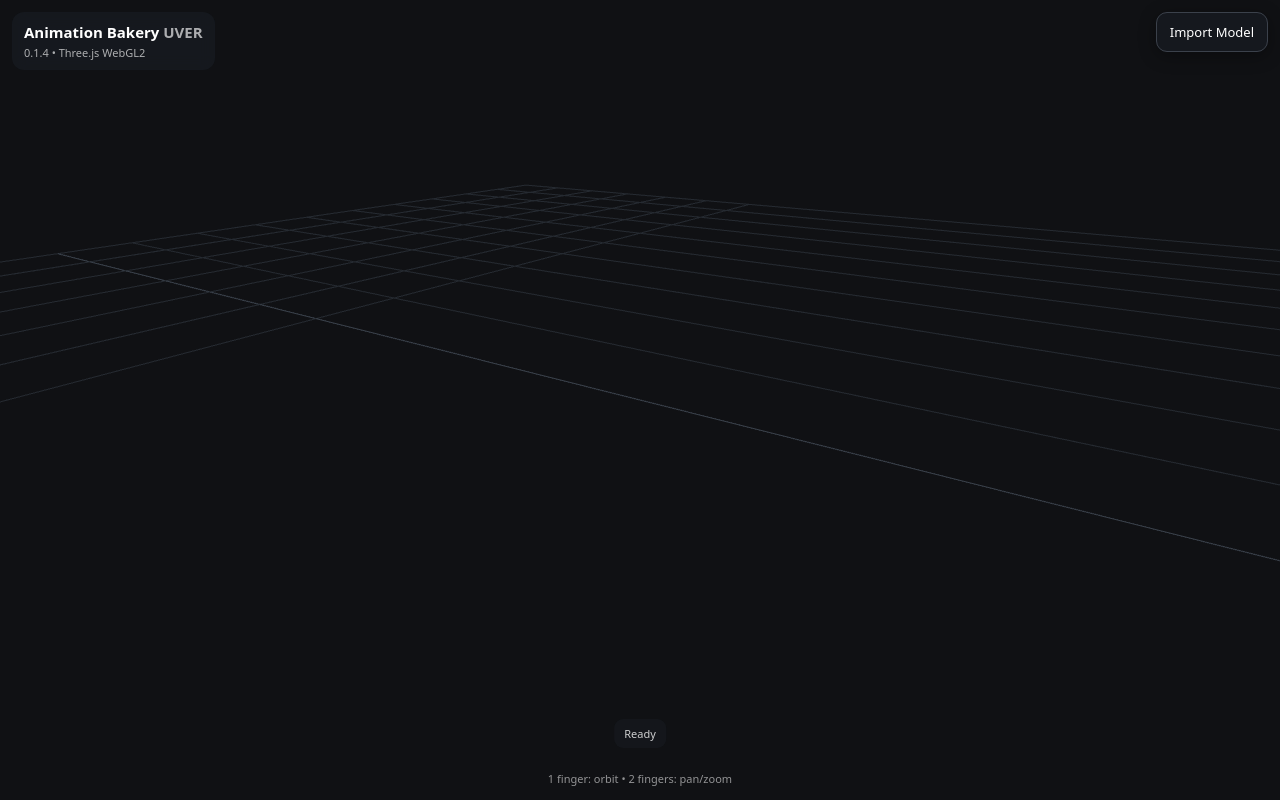
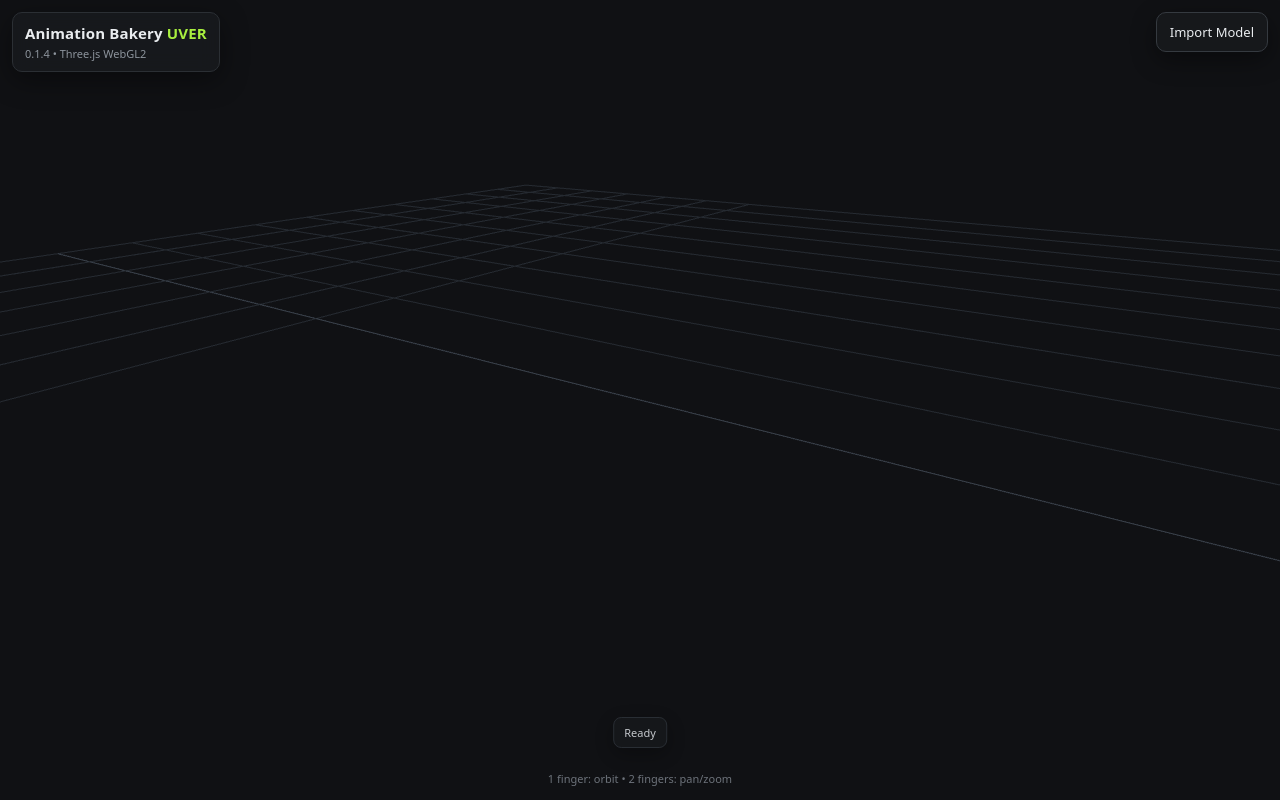
Before and after one commit to dangeroushiveplugs0-dev/Animation-Bakery.UVER, a website built with Vite: page index.html in a window 1280 px wide. Built offline with nearby package versions, Linux system fonts and the light colour scheme; animation ran at ten frames a second.

Commit message:
ui: give UVER a graphite and lime visual identity

```diff
--- a/src/styles.css
+++ b/src/styles.css
@@ -1,12 +1,15 @@
-:root{font-family:system-ui,sans-serif;color:#fff;background:#101114}
+:root{font-family:system-ui,-apple-system,BlinkMacSystemFont,"Segoe UI",sans-serif;color:#e9ecef;background:#111214;--accent:#a8ef3f;--panel:#181a1d;--panel-strong:#1d2024;--border:#30343a;--muted:#8d949d}
 *{box-sizing:border-box}
-html,body,#app{margin:0;width:100%;height:100%;overflow:hidden;background:#101114}
+html,body,#app{margin:0;width:100%;height:100%;overflow:hidden;background:#111214}
 #viewport{display:block;width:100%;height:100%;touch-action:none}
-.hud{position:fixed;top:12px;left:12px;padding:10px 12px;border-radius:12px;background:#171a20d9;backdrop-filter:blur(8px);pointer-events:none}
-.hud strong{display:block;font-size:15px}
-.hud strong span{opacity:.65}
-.hud small{display:block;margin-top:3px;font-size:11px;opacity:.65}
+.hud{position:fixed;top:12px;left:12px;padding:10px 12px;border:1px solid #2b2f34;border-radius:10px;background:#181a1de6;backdrop-filter:blur(10px);pointer-events:none;box-shadow:0 8px 28px #0006}
+.hud strong{display:block;font-size:15px;letter-spacing:.15px}
+.hud strong span{color:var(--accent);font-weight:650}
+.hud small{display:block;margin-top:3px;font-size:11px;color:var(--muted)}
 .toolbar{position:fixed;top:12px;right:12px}
-.tool-button{display:block;padding:10px 13px;border:1px solid #3b414b;border-radius:11px;background:#171a20e8;font-size:13px;box-shadow:0 4px 18px #0005;user-select:none}
-.status{position:fixed;left:50%;bottom:52px;transform:translateX(-50%);padding:7px 10px;border-radius:9px;background:#171a20d9;font-size:11px;opacity:.8;pointer-events:none;max-width:80%;white-space:nowrap;overflow:hidden;text-overflow:ellipsis}
-.hint{position:fixed;left:50%;bottom:14px;transform:translateX(-50%);font-size:11px;opacity:.55;pointer-events:none;white-space:nowrap}
+.tool-button{display:block;padding:10px 13px;border:1px solid #353a40;border-radius:10px;background:#181a1de8;color:#e9ecef;font-size:13px;box-shadow:0 8px 24px #0006;user-select:none;transition:border-color .15s ease,background .15s ease}
+.tool-button:hover{border-color:#59616b;background:#1d2024}
+.tool-button:focus-within{border-color:var(--accent);box-shadow:0 0 0 1px #a8ef3f33,0 8px 24px #0006}
+.status{position:fixed;left:50%;bottom:52px;transform:translateX(-50%);padding:7px 10px;border:1px solid #2d3238;border-radius:8px;background:#181a1de6;color:#d9dde1;font-size:11px;opacity:.9;pointer-events:none;max-width:80%;white-space:nowrap;overflow:hidden;text-overflow:ellipsis;box-shadow:0 6px 20px #0005}
+.hint{position:fixed;left:50%;bottom:14px;transform:translateX(-50%);font-size:11px;color:#858c95;opacity:.8;pointer-events:none;white-space:nowrap}
+@media(max-width:600px){.hud{top:8px;left:8px}.toolbar{top:8px;right:8px}.tool-button{padding:9px 11px}.status{bottom:48px;max-width:88%}}
```
